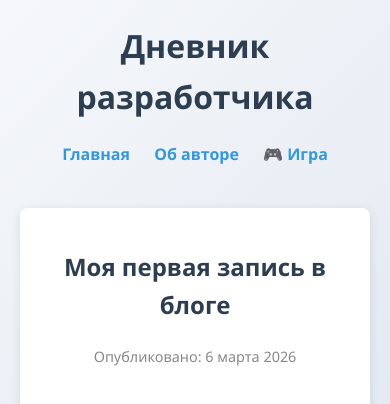
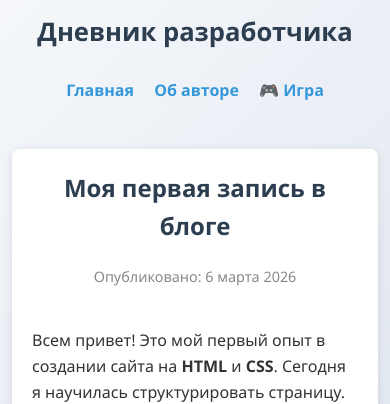
Before and after one commit to StarDragon59/my-blog, a plain HTML site: page index.html in a window 390 px wide. Shown: the top 404 px of the page. Drawn offline with Linux system fonts and the light colour scheme.

Commit message:
Update style.css

```diff
--- a/style.css
+++ b/style.css
@@ -213,3 +213,22 @@ footer {
         font-size: 16px;
     }
 }
+/* Мобильная адаптация для всего сайта */
+@media (max-width: 768px) {
+    body {
+        padding: 12px;
+    }
+
+    main {
+        padding: 20px;
+    }
+
+    h1 {
+        font-size: 1.6em;
+    }
+
+    nav a {
+        display: inline-block;
+        margin: 5px 8px;
+    }
+}
```
